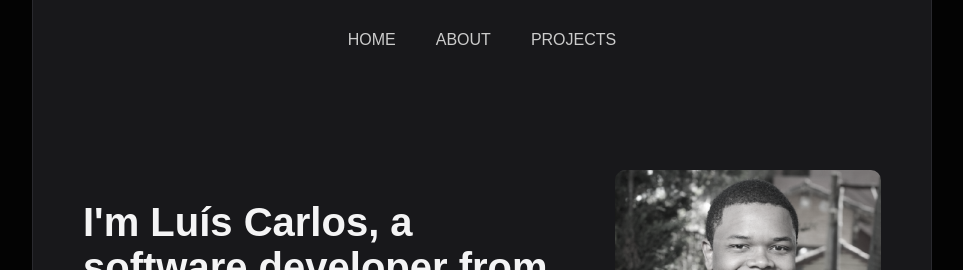
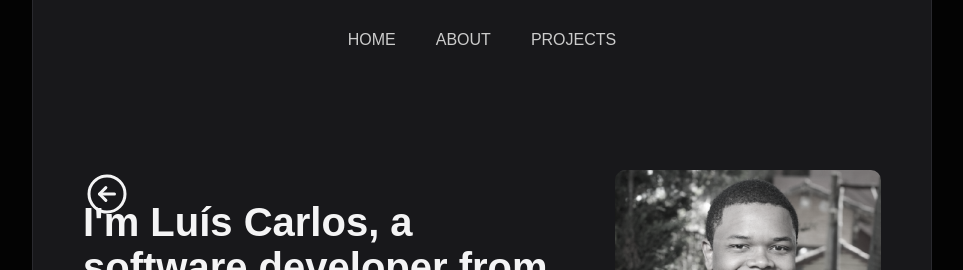
Before and after one commit to Lucal22/lucal-portfolio-3.0, a React (Vite) app: page /about in a window 1280 px wide. Shown: the top 270 px of the page, without its empty margins (158-1121 px from the left). Built offline with nearby package versions, Linux system fonts and the light colour scheme.

Commit message:
Adding button to return to project page.

```diff
--- a/src/container/Content/index.tsx
+++ b/src/container/Content/index.tsx
@@ -6,6 +6,7 @@ import Images from '../../components/Images';
 import AboutIcons from './components/AboutIcons';
 import ProjectIcons from './components/ProjectIcons';
 import { ContentProps } from '../../types/content';
+import { ArrowCircleLeft } from 'phosphor-react';
 
 export default function Content({
   isProject = true,
@@ -22,7 +23,11 @@ export default function Content({
   return (
     <Styled.Container>
       <Container height={'full'} background={'dark'}>
-        <Styled.Content isProject={isProject}>
+        <Styled.Content>
+          <Styled.Grid isProject={isProject}>
+            <Styled.Back href="/projects">
+              <ArrowCircleLeft size={48} />
+            </Styled.Back>
             <Styled.Figure isProject={isProject}>
               <Images src={url} width={'100%'} alt={alt} />
             </Styled.Figure>
@@ -49,6 +54,7 @@ export default function Content({
             ) : (
               <AboutIcons />
             )}
+          </Styled.Grid>
         </Styled.Content>
       </Container>
     </Styled.Container>
--- a/src/container/Content/styles.ts
+++ b/src/container/Content/styles.ts
@@ -26,18 +26,22 @@ export const Container = styled.div`
   font-family: ${theme.fonts.style.titleFont};
 `;
 
-export const Content = styled.div<ContentStyleProps>`
+export const Content = styled.div`
+  padding-top: 12rem;
+
+  @media (min-width: ${theme.screen.size.medium}) {
+    padding-top: 17rem;
+  }
+`;
+
+export const Grid = styled.div<ContentStyleProps>`
   ${({ theme, isProject }) => css`
     display: grid;
+    position: relative;
     grid-template-areas:
       'i1 i1'
       'i2 i2'
       'i3 i3';
-    padding-top: 12rem;
-
-    @media (min-width: ${theme.screen.size.medium}) {
-      padding-top: 17rem;
-    }
 
     @media (min-width: ${theme.screen.size.large}) {
       ${isProject ? gridTemplate['project'] : gridTemplate['about']}
@@ -73,6 +77,14 @@ export const Figure = styled.div<ContentStyleProps>`
       width: ${isProject ? '80rem' : 'auto'};
     }
   `}
+`;
+
+export const Back = styled.a`
+  display: none;
+  @media (min-width: ${theme.screen.size.medium}) {
+    display: block;
+    position: absolute;
+  }
 `;
 
 export const Socials = styled.div<ContentStyleProps>`
```
Lines whose indentation alone changed are shown as unchanged.
